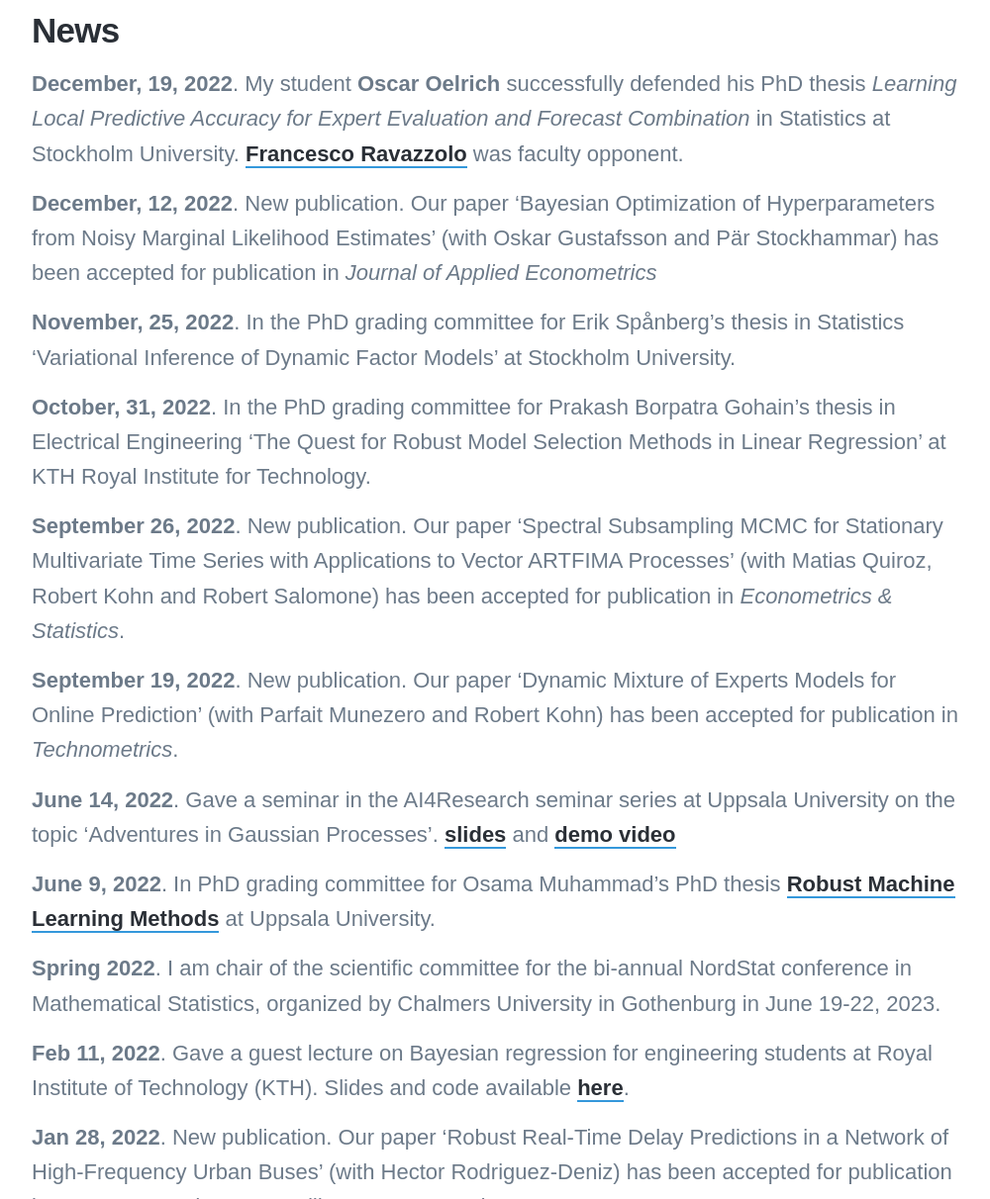
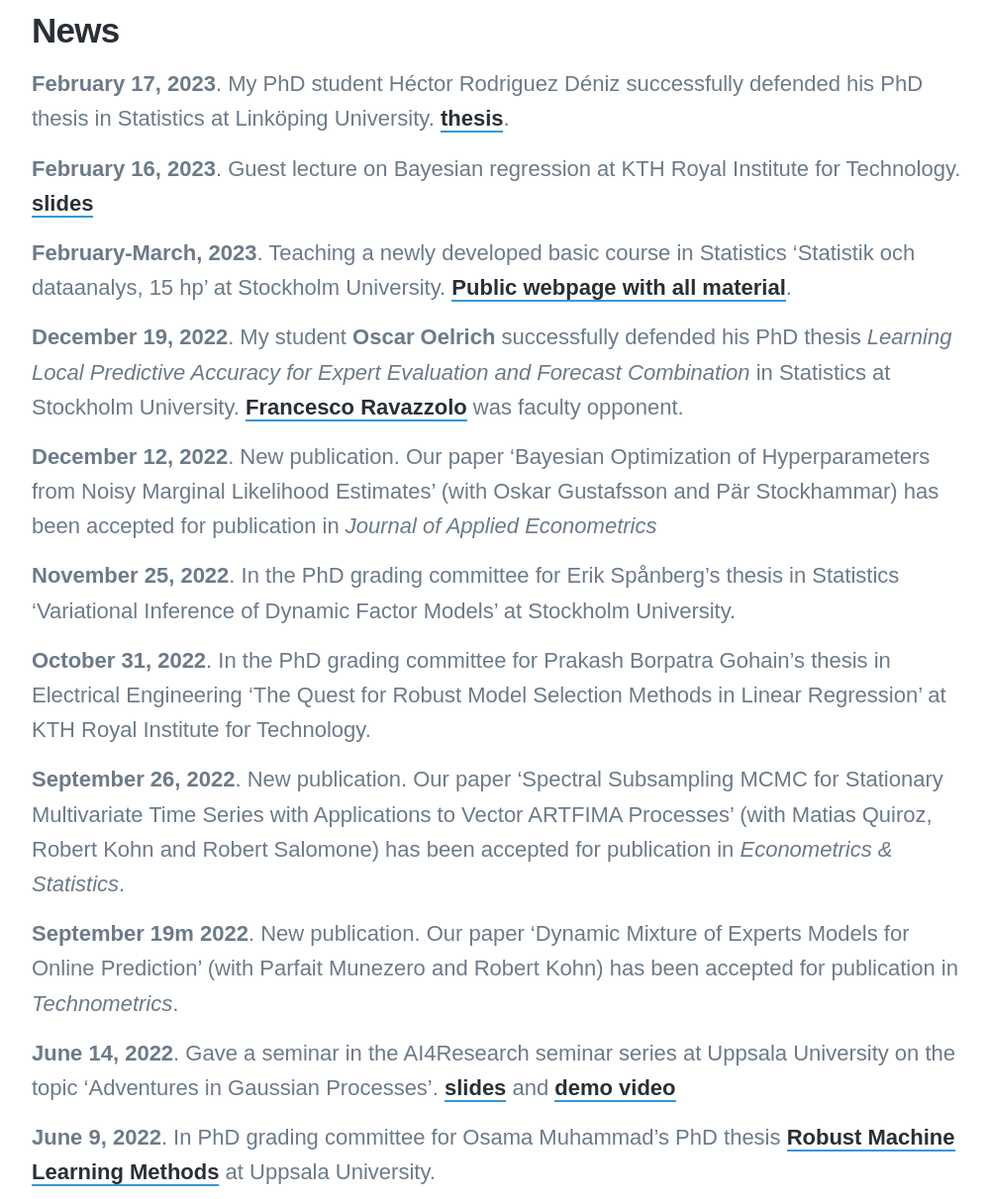
Before and after one commit to mattiasvillani/mattiasvillani.github.io, a Jekyll site: the page built from _pages/news.md, in a window 1280 px wide and 1400 px high, scrolled down 416 px. Shown: the part 188-1400 px from the top of the window at 99% size, without its empty margins (138-1138 px from the left). Built offline with Jekyll 4.4.1, drawn with Linux system fonts in a browser that asks for light colours; nearby versions of some CDN libraries; some web fonts are replaced.

```diff
--- a/_pages/news.md
+++ b/_pages/news.md
@@ -7,18 +7,24 @@ featured_image: /images/newspaper_desk_crop.jpg
 
 ## News
 
-**December, 19, 2022**. My student **Oscar Oelrich** successfully defended his PhD thesis *Learning Local Predictive Accuracy for Expert Evaluation and Forecast Combination* in Statistics at Stockholm University. [Francesco Ravazzolo](http://www.francescoravazzolo.com/) was faculty opponent.
+**February 17, 2023**. My PhD student Héctor Rodriguez Déniz successfully defended his PhD thesis in Statistics at Linköping University. [thesis](https://www.diva-portal.org/smash/get/diva2:1729371/FULLTEXT01.pdf).
 
-**December, 12, 2022**. New publication. Our paper 'Bayesian Optimization of Hyperparameters from Noisy Marginal Likelihood Estimates' (with Oskar Gustafsson and Pär Stockhammar) has been accepted for publication in *Journal of Applied Econometrics*
+**February 16, 2023**. Guest lecture on Bayesian regression at KTH Royal Institute for Technology. [slides](https://github.com/mattiasvillani/Talks/raw/master/GuestLectureKTH2023.pdf)
 
-**November, 25, 2022**. In the PhD grading committee for Erik Spånberg's thesis in Statistics 'Variational Inference of Dynamic Factor Models' at Stockholm University.
+**February-March, 2023**. Teaching a newly developed basic course in Statistics 'Statistik och dataanalys, 15 hp' at Stockholm University. [Public webpage with all material](https://statisticssu.github.io/SDA1/).
 
-**October, 31, 2022**. In the PhD grading committee for Prakash Borpatra Gohain's thesis in Electrical Engineering 'The Quest for Robust Model Selection Methods in Linear Regression' at KTH Royal Institute for Technology.
+**December 19, 2022**. My student **Oscar Oelrich** successfully defended his PhD thesis *Learning Local Predictive Accuracy for Expert Evaluation and Forecast Combination* in Statistics at Stockholm University. [Francesco Ravazzolo](http://www.francescoravazzolo.com/) was faculty opponent.
+
+**December 12, 2022**. New publication. Our paper 'Bayesian Optimization of Hyperparameters from Noisy Marginal Likelihood Estimates' (with Oskar Gustafsson and Pär Stockhammar) has been accepted for publication in *Journal of Applied Econometrics*
+
+**November 25, 2022**. In the PhD grading committee for Erik Spånberg's thesis in Statistics 'Variational Inference of Dynamic Factor Models' at Stockholm University.
+
+**October 31, 2022**. In the PhD grading committee for Prakash Borpatra Gohain's thesis in Electrical Engineering 'The Quest for Robust Model Selection Methods in Linear Regression' at KTH Royal Institute for Technology.
 
 **September 26, 2022**. New publication. Our paper 'Spectral Subsampling MCMC for Stationary Multivariate Time Series with
 Applications to Vector ARTFIMA Processes' (with Matias Quiroz, Robert Kohn and Robert Salomone) has been accepted for publication in *Econometrics & Statistics*.
 
-**September 19, 2022**. New publication. Our paper 'Dynamic Mixture of Experts Models for Online Prediction' (with Parfait Munezero and Robert Kohn) has been accepted for publication in *Technometrics*.
+**September 19m 2022**. New publication. Our paper 'Dynamic Mixture of Experts Models for Online Prediction' (with Parfait Munezero and Robert Kohn) has been accepted for publication in *Technometrics*.
 
 **June 14, 2022**. Gave a seminar in the AI4Research seminar series at Uppsala University on the topic ‘Adventures in Gaussian Processes’. [slides](https://github.com/mattiasvillani/Talks/raw/master/AI4Research.pdf) and [demo video](https://www.youtube.com/watch?ab_channel=MattiasVillani&v=wyD0O5hF5tE)
 
```
Also changed, not shown: _data/studentlist.yml (+7 -8 lines).
